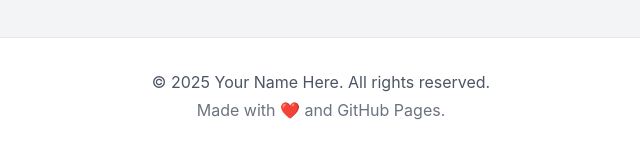
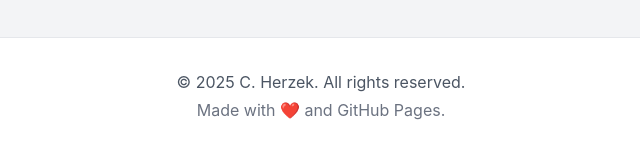
Before and after one commit to cherzek/cherzek.github.io, a plain HTML site: page index.html in a window 1280 px wide. Shown: the part 780-931 px from the top of the page, 319-959 px from the left. Drawn offline with nearby package versions, Linux system fonts and the light colour scheme.

Commit message:
Update index.html

```diff
--- a/index.html
+++ b/index.html
@@ -112,7 +112,7 @@
 
     <!-- Footer -->
     <footer class="text-center py-8 mt-12 border-t border-gray-200 bg-white">
-        <p class="text-gray-600">&copy; 2025 Your Name Here. All rights reserved.</p>
+        <p class="text-gray-600">&copy; 2025 C. Herzek. All rights reserved.</p>
         <p class="text-gray-500 mt-1">Made with ❤️ and GitHub Pages.</p>
     </footer>
 
```
